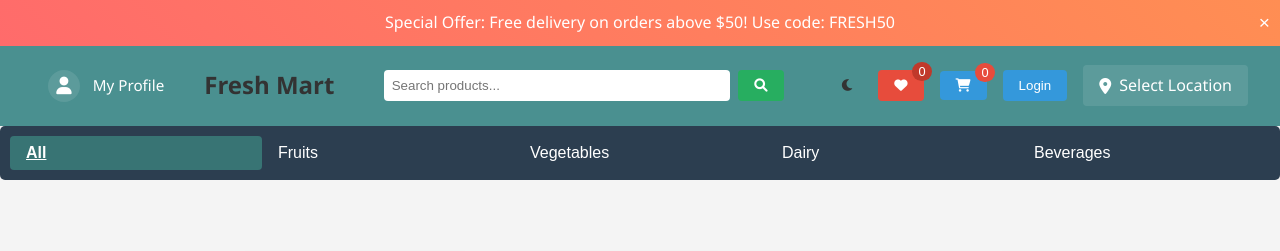
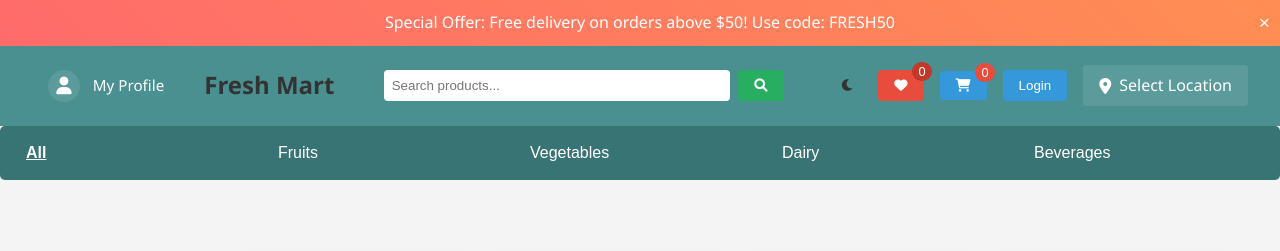
Before and after one commit to NandiniMamillapalli/grocery_store, a PHP site: page / in a window 1280 px wide. Shown: the top 251 px of the page. Run offline with PHP 8.4, Linux system fonts and the light colour scheme; some libraries are stand-ins or nearby versions.

Commit message:
category-navbar background color changed

```diff
--- a/styles.css
+++ b/styles.css
@@ -2053,7 +2053,7 @@ main {
 .category-nav {
     display: flex;
     justify-content: space-around;
-    background-color:#2c3e50;
+    background-color:var(--primary-color);
     padding: 10px;
     border-radius: 5px;
     margin-bottom: 20px;
```
